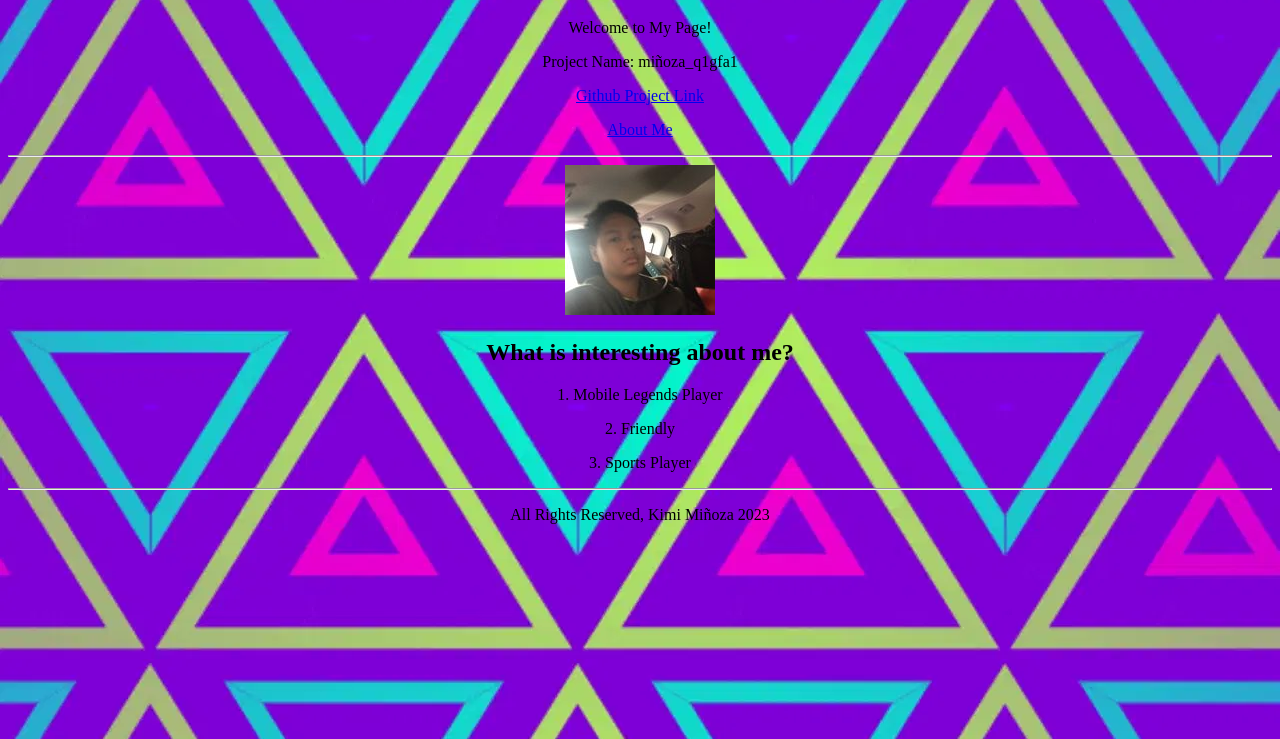
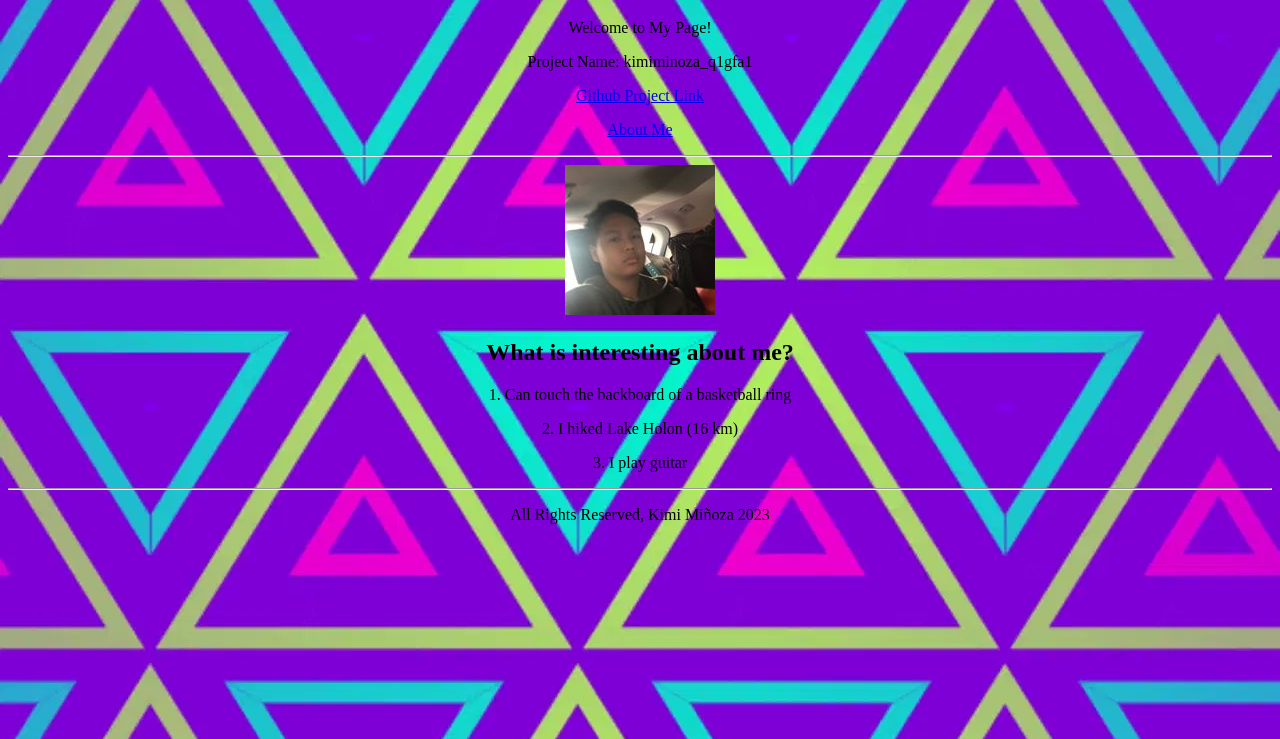
Before and after one commit to kfbminoza/minoza_q1gfa1, a plain HTML site: page index.html in a window 1280 px wide. Shown: the part 61-800 px from the top of the page. Drawn offline with Linux system fonts and the light colour scheme.

Commit message:
Update index.html

```diff
--- a/index.html
+++ b/index.html
@@ -13,7 +13,7 @@
             <center>
     <h1>Hi! I'm Kimi Francis Miñoza!</h1>
             <p>Welcome to My Page!</p>
-            <p>Project Name: miñoza_q1gfa1</p>
+            <p>Project Name: kimiminoza_q1gfa1</p>
             <a href="https://github.com/kfbminoza/minoza_q1gfa1">
                 <p>Github Project Link</p>
                 </a>
@@ -28,13 +28,13 @@
         <img src="kimi.jpg" alt="Kimi">
     <h2>What is interesting about me?</h2>
     <p>
-        1. Mobile Legends Player
+        1. Can touch the backboard of a basketball ring
     </p>
     <p>
-        2. Friendly
+        2. I hiked Lake Holon (16 km)
     </p>
     <p>
-        3. Sports Player
+        3. I play guitar
     </p>
     <hr>
     <p>
```
